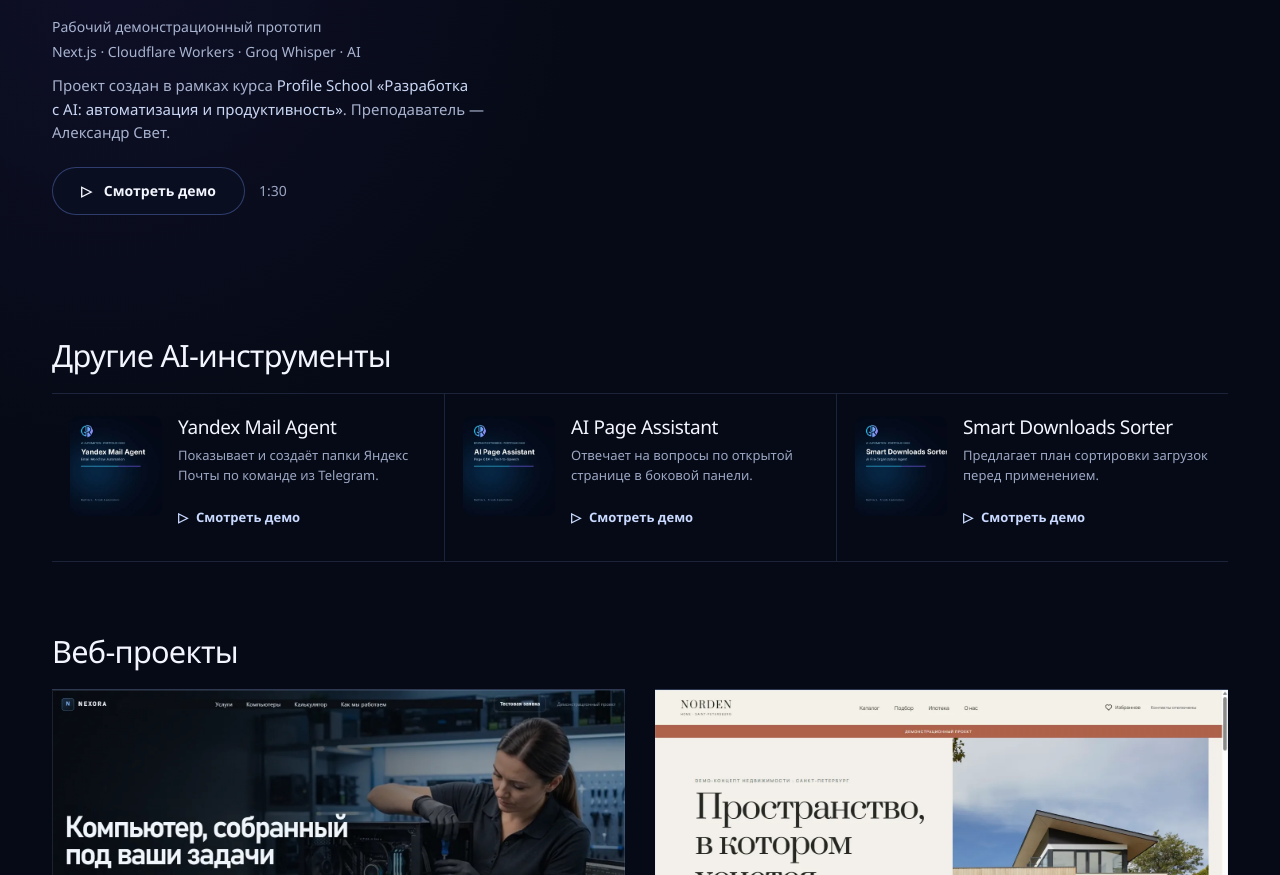
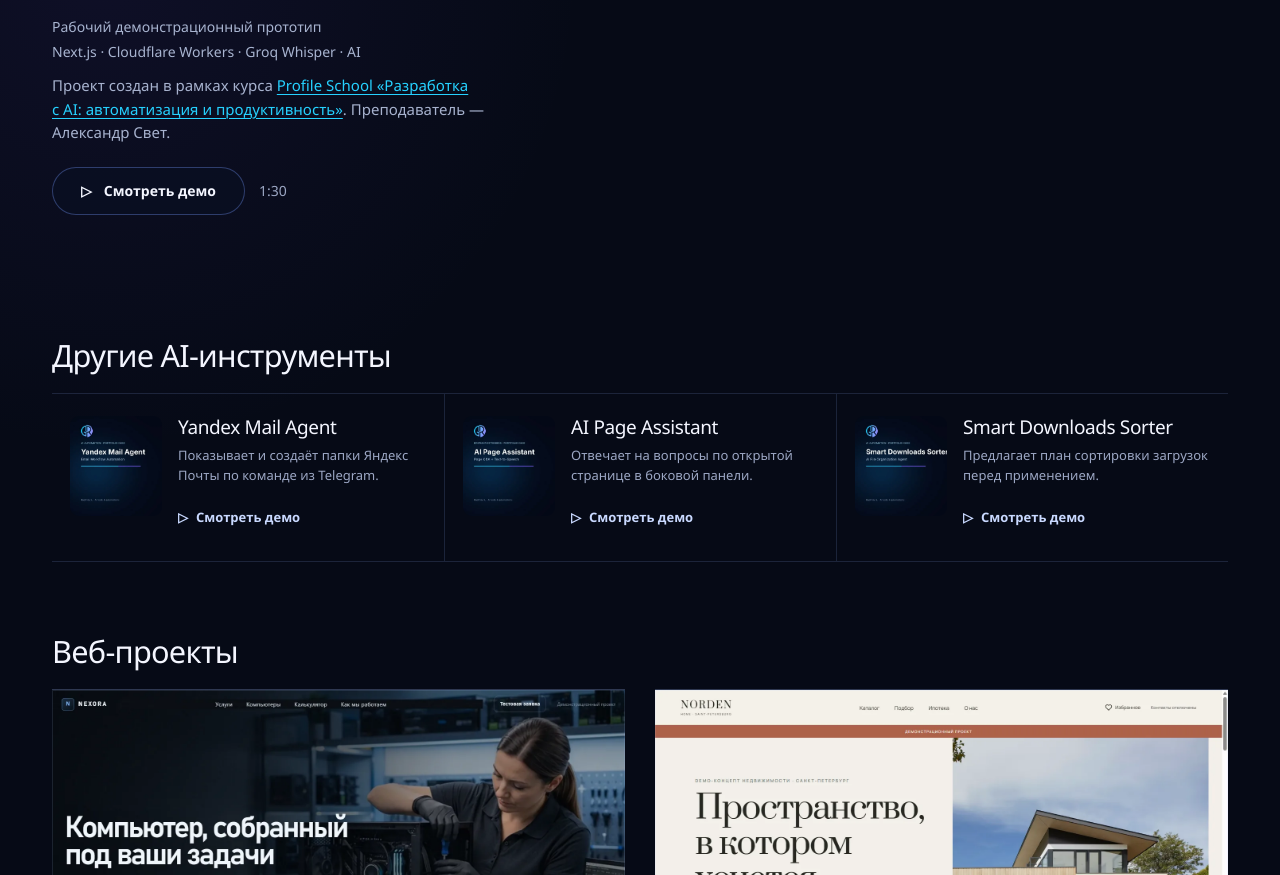
Before and after one commit to Radmila555/radmila-ai-portfolio, a website built with Vite: page index.html in a window 1280 px wide. Shown: the part 3179-4054 px from the top of the page. Built offline with nearby package versions, Linux system fonts and the light colour scheme.

Commit message:
improve course link visibility

```diff
--- a/src/styles.css
+++ b/src/styles.css
@@ -2047,16 +2047,18 @@
   line-height: 1.56;
 }
 
-.featured-credit a {
-  color: #c9d7f4;
-  text-decoration-color: rgba(201, 215, 244, 0.48);
+.featured-credit a,
+.featured-credit a:visited {
+  color: var(--cyan);
+  text-decoration-line: underline;
+  text-decoration-color: currentColor;
   text-decoration-thickness: 1px;
   text-underline-offset: 3px;
   transition: color 180ms ease, text-decoration-color 180ms ease;
 }
 
 .featured-credit a:hover {
-  color: var(--cyan);
+  color: #dff9ff;
   text-decoration-color: currentColor;
 }
 
```
